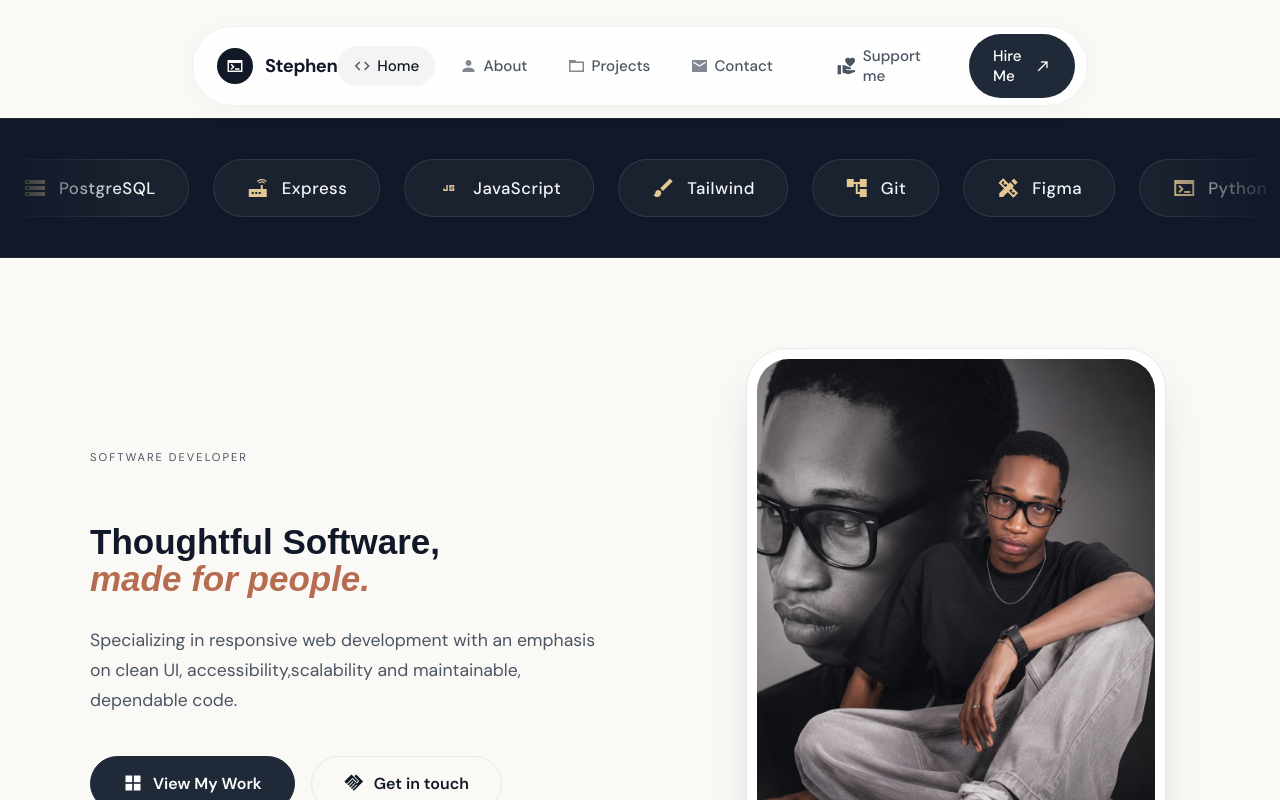
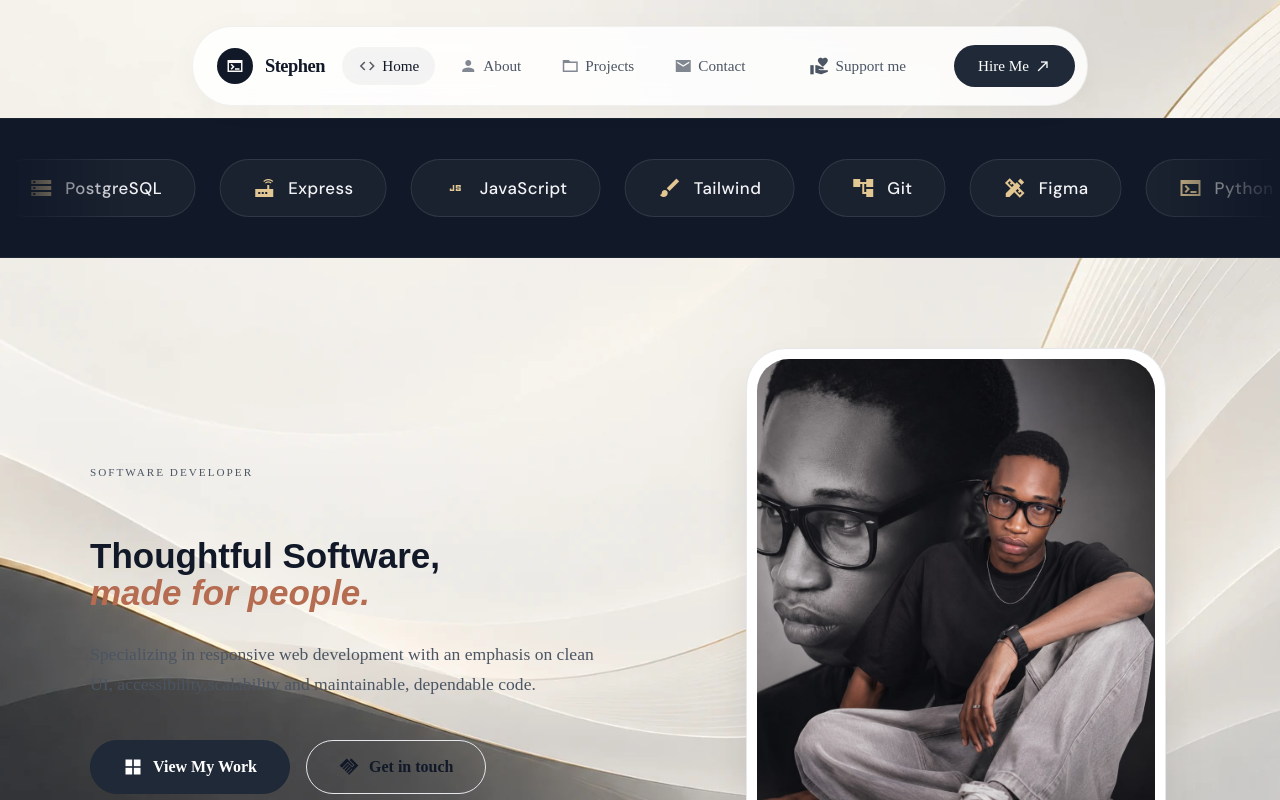
Before and after one commit to Stephen9883002/Stephen-dev, a React (Vite) app: page / in a window 1280 px wide. Shown: the top 800 px of the page. Built offline with nearby package versions, Linux system fonts and the light colour scheme.

Commit message:
Changed backround body image

```diff
--- a/src/App.css
+++ b/src/App.css
@@ -26,15 +26,6 @@
 html {
 	min-width: 320px;
 	scroll-behavior: smooth;
-}
-
-body {
-	min-width: 320px;
-	margin: 0;
-	background: var(--paper);
-	color: var(--ink);
-	font-family: var(--font-body);
-	-webkit-font-smoothing: antialiased;
 }
 
 button,
--- a/src/index.css
+++ b/src/index.css
@@ -27,7 +27,7 @@ html {
 	min-width: 320px;
 	scroll-behavior: smooth;
 }
-
+/*
 body {
 	min-width: 320px;
 	margin: 0;
@@ -35,6 +35,15 @@ body {
 	color: var(--ink);
 	font-family: var(--font-body);
 	-webkit-font-smoothing: antialiased;
+} */
+
+body {
+	background-color: #f9f8f5;
+	background-image: url('/images/portfolio-background.webp');
+	background-position: center center;
+	background-repeat: no-repeat;
+	background-size: cover;
+	background-attachment: fixed;
 }
 
 button,
```
Also changed, not shown: public/images/portfolio-background.webp (added).
